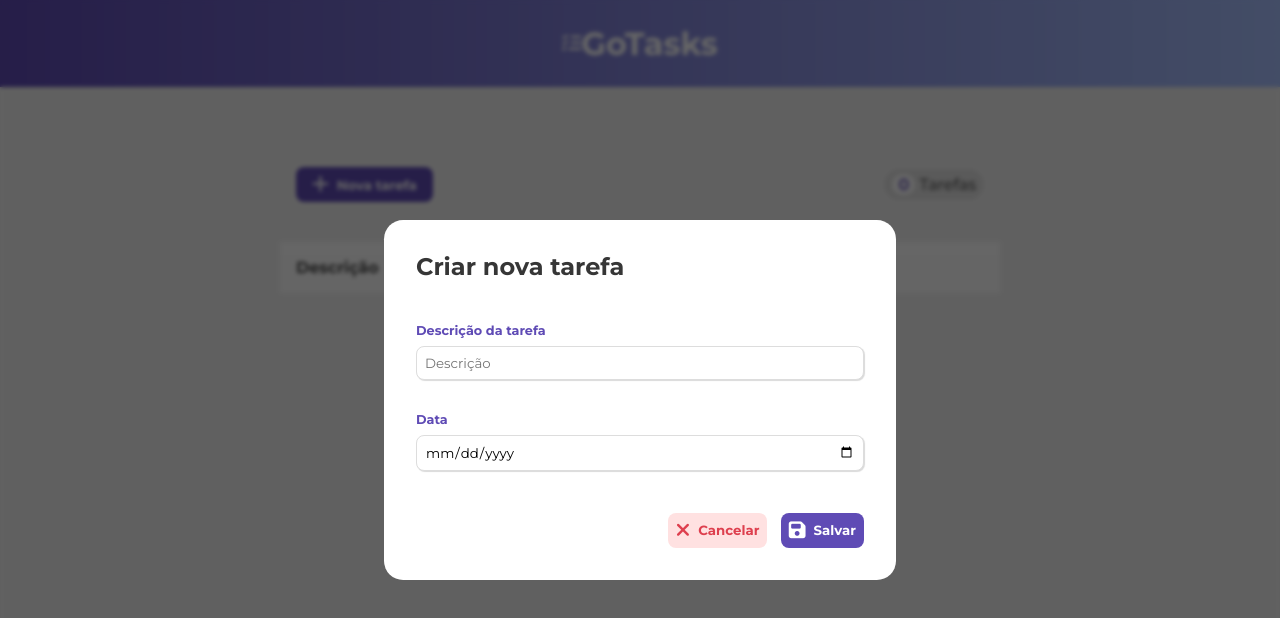
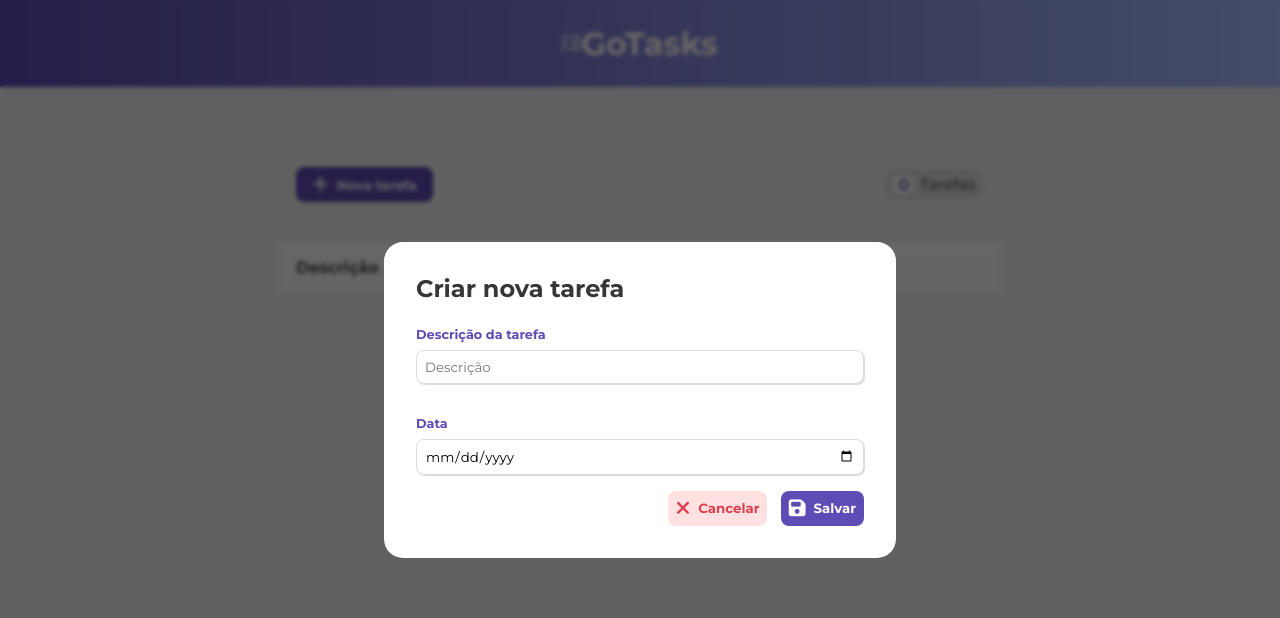
Before and after one commit to wagstalos/gotasks-js, a plain HTML site: page index.html in a window 1280 px wide. Both pictures are taken after a click on the button "Nova tarefa". Drawn offline with Linux system fonts and the light colour scheme.

Commit message:
bugfix: modal

```diff
--- a/css/includes/modal.css
+++ b/css/includes/modal.css
@@ -17,7 +17,7 @@
 .modal-container {
     width: 100%;
     max-width: 40vw;
-    height: 45vh;
+    /* height: 45vh; */
     background-color: var(--white);
     border-radius: 1.2em;
     padding: 2em;
@@ -29,6 +29,7 @@
 
 .modal-container .title {
     color: var(--black);
+    margin-bottom: 24px;
 }
 
 /* FORM ====================== */
@@ -64,7 +65,7 @@
 
 /* BUTTONS ============================= */
 .buttons-modal {
-    /* align-self: flex-end; */
+    margin-top: 16px;
     display: flex;
     justify-content: end;
 }
```
